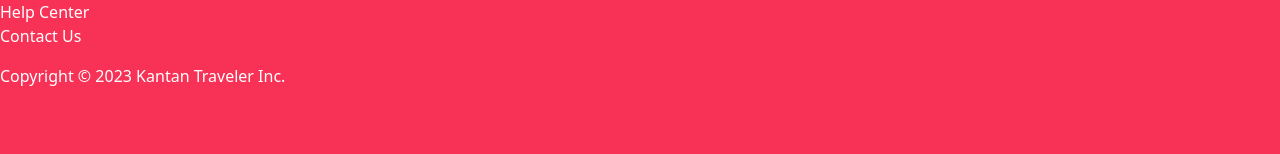
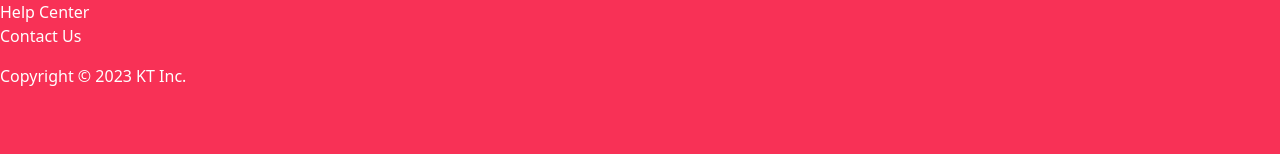
Before and after one commit to antoniohutabarat/kantantraveler, a React (Create React App) app: page /checkout in a window 1280 px wide. Shown: the part 177-331 px from the top of the page. Built offline with nearby package versions, Linux system fonts and the light colour scheme.

Commit message:
Update Footer.tsx

```diff
--- a/src/components/Footer.tsx
+++ b/src/components/Footer.tsx
@@ -11,7 +11,7 @@ export const Footer = () => {
             </ul>
           </li>
         </ul>
-        <div className="mt-4">Copyright © 2023 Kantan Traveler Inc.</div>
+        <div className="mt-4">Copyright © 2023 KT Inc.</div>
       </div>
     </div>
   );
```
